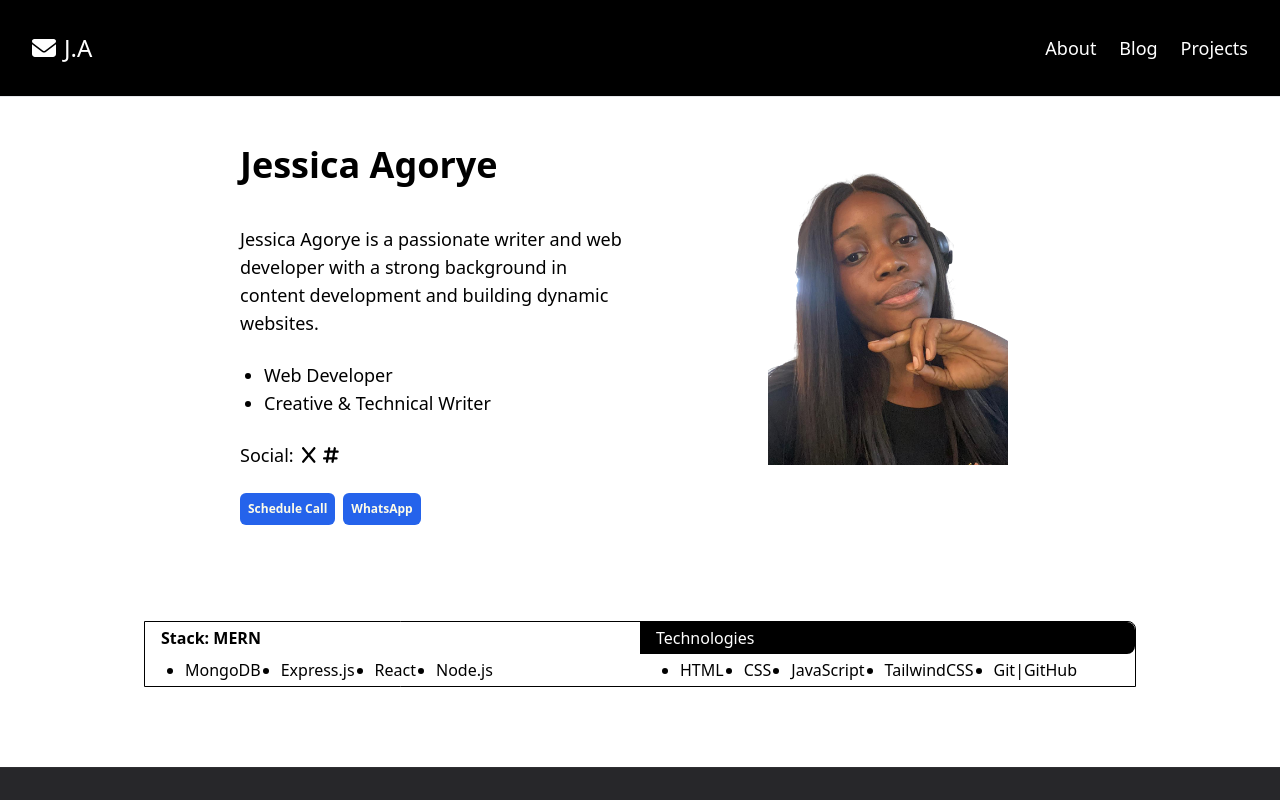
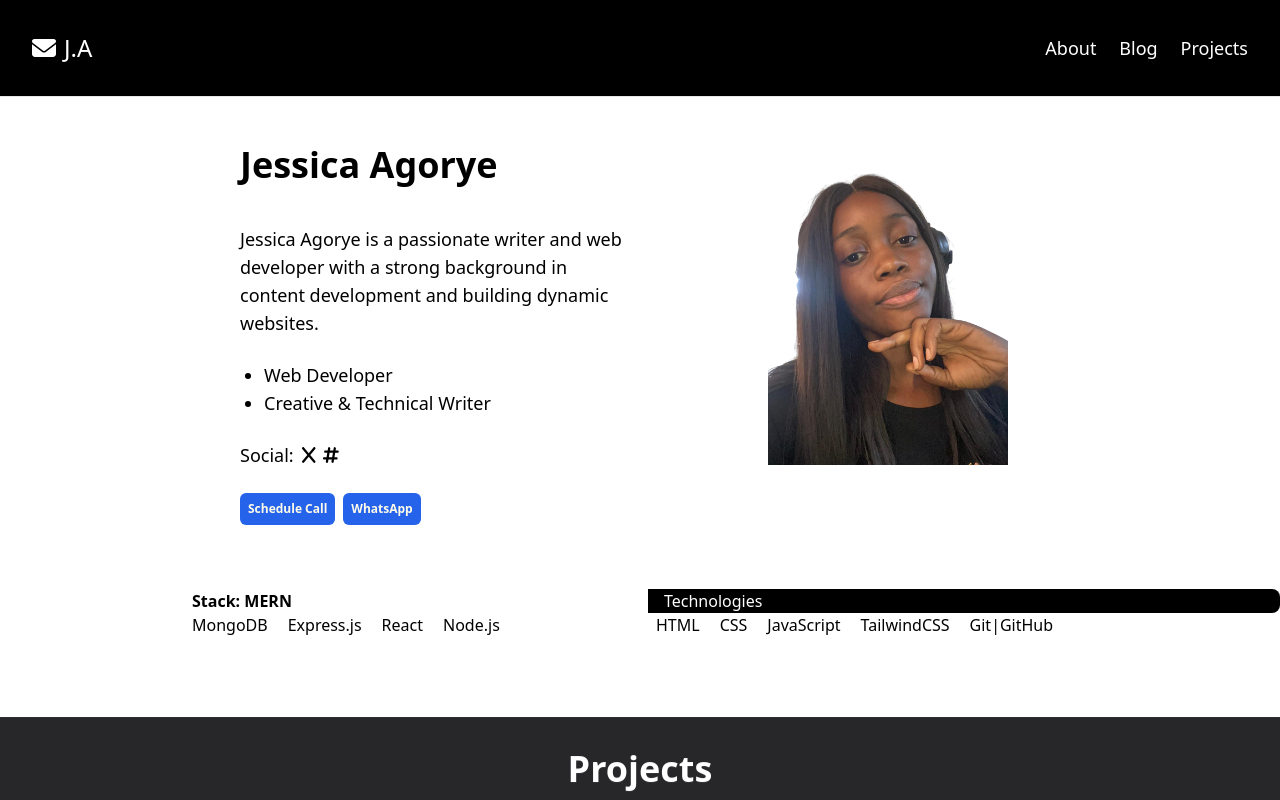
Before and after one commit to Jessica-Agorye/my_portfolio, a React (Vite) app: page / in a window 1280 px wide. Shown: the top 800 px of the page. Built offline with nearby package versions, Linux system fonts and the light colour scheme; no server answers.

Commit message:
made adjustment to the skillpage component

```diff
--- a/src/components/BlogList.tsx
+++ b/src/components/BlogList.tsx
@@ -49,6 +49,7 @@ const BlogList = () => {
       <h1 className="text-black text-center text-2xl font-bold mt-20 mb-2 md:text-xl">
         Blog Posts
       </h1>
+      <img src="img/swirl2.png" alt="swirl" className=" h-14 block mx-auto" />
       <div className="grid gap-4 grid-cols-1 mt-20 sm:grid-cols-2 lg:grid-cols-3">
         {blogPosts.length > 0 ? (
           blogPosts.map((post) => (
--- a/src/components/ProjectPage.tsx
+++ b/src/components/ProjectPage.tsx
@@ -39,10 +39,10 @@ const ProjectPage = () => {
         <p className="text-white text-center pt-8 text-2xl font-semibold md:text-4xl ">
           Projects
         </p>
-        <img src="img/swirl2.png" alt="swirl" className=" h-14 block mx-auto" />
         <p className="text-white text-center pt-8 text-base md:text-lg">
-          Wanna view my projects? Just swipe and click the button!
+          Just swipe and click the button!
         </p>
+
         <div className="overflow-hidden mt-4">
           <Slider {...settings}>
             {portfolioData.map((project) => (
--- a/src/components/SkillPage.tsx
+++ b/src/components/SkillPage.tsx
@@ -9,32 +9,32 @@ const SkillPage = () => {
 
   return (
     <div
-      data-aos="fade-up"
+      data-aos="zoom-in-up"
       data-aos-duration="3000"
-      className=" mt-24 md:mx-26 lg:mx-36 grid grid-cols-1 md:grid-cols-2 border border-black text-sm md:text-base rounded-tr-lg"
+      className="mt-16  grid grid-cols-1 md:grid-cols-2 gap-4  text-sm md:text-base rounded-tr-lg"
     >
-      <div className="leading-8 ">
-        <p className=" font-bold pl-2 md:pl-4">Stack: MERN</p>
-        <div className="pl-6 md:pl-10">
-          <ul className="list-disc flex gap-2">
-            <li className="pr-3">MongoDB</li>
-            <li className="pr-3">Express.js</li>
-            <li className="pr-3">React</li>
+      <div className="  ">
+        <p className=" font-bold pl-2 md:pl-4 lg:pl-48">Stack: MERN</p>
+        <div className=" ml-2 md:ml-4 lg:pl-44 ">
+          <ul className=" flex gap-2">
+            <li className="pr-2 md:pr-3">MongoDB</li>
+            <li className="pr-2 md:pr-3">Express.js</li>
+            <li className="pr-2 md:pr-3">React</li>
             <li>Node.js</li>
           </ul>
         </div>
       </div>
 
-      <div className="leading-8 mt-2  md:mt-0">
-        <div className="bg-black rounded-r-lg ">
+      <div className=" mt-2  md:mt-0 ">
+        <div className="bg-black rounded-r-lg text-white">
           <p className=" text-white pl-2 md:pl-4">Technologies</p>
         </div>
-        <div className="pl-6 md:pl-10">
-          <ul className="list-disc flex flex-wrap gap-2">
-            <li className="pr-3">HTML</li>
-            <li className="pr-3">CSS</li>
-            <li className="pr-3">JavaScript</li>
-            <li className="pr-3">TailwindCSS</li>
+        <div className="">
+          <ul className="pl-2  flex flex-wrap md:gap-2">
+            <li className="pr-2 md:pr-3">HTML</li>
+            <li className="pr-2 md:pr-3">CSS</li>
+            <li className="pr-2 md:pr-3">JavaScript</li>
+            <li className="pr-2 md:pr-3">TailwindCSS</li>
             <li>Git|GitHub</li>
           </ul>
         </div>
```
